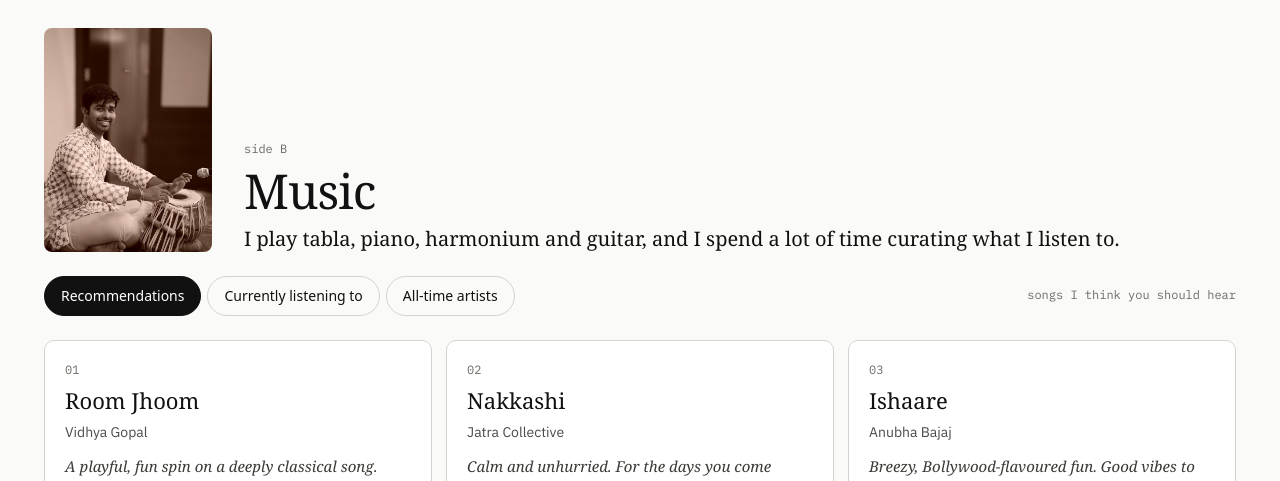
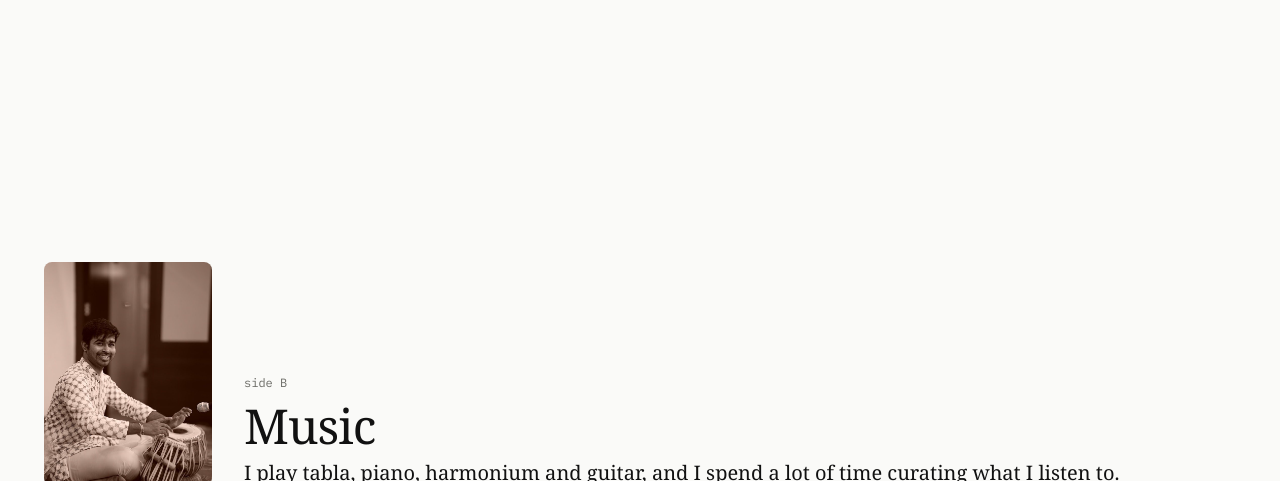
Before and after one commit to AtharvBagade/website, a plain HTML site: page index.html in a window 1280 px wide. Shown: the part 2319-2800 px from the top of the page. Drawn offline with Linux system fonts and the light colour scheme; a web font is replaced by a local one.

Commit message:
Give each section a full screen, snap between them and animate on scroll
Each section now fills the screen below the top bar and the page snaps to
section starts; sections taller than the screen still scroll freely.
Section content fades up in order the first time it scrolls into view, and
Hello's print, title and photo drift and fade as you scroll away from it.
Both animations are skipped for visitors who prefer reduced motion.

Co-Authored-By: Claude Opus 5.5 <noreply@anthropic.com>
Claude-Session: https://claude.ai/code/session_012RmaRAJCcJvVqnSFoZpAVZ

```diff
--- a/main.js
+++ b/main.js
@@ -1,5 +1,7 @@
 // Atharv Bagade: personal site behaviour.
-// One scrolling page: the top nav links jump to each section, and the link for the section in view is marked current.
+// One scrolling page of full-screen sections: the top nav links jump to each section, and the link for the section
+// in view is marked current. Section content fades up when the section first scrolls into view, and Hello drifts
+// away as you scroll past it (both skipped when the visitor prefers reduced motion).
 // Work and Music lists come from data/*.json.
 
 const ICONS = {
@@ -18,6 +20,11 @@ const MUSIC_NOTES = {
 const app = document.querySelector('.app');
 const sections = [...document.querySelectorAll('.page-section')];
 const navLinks = [...document.querySelectorAll('.top-nav a')];
+const hello = document.getElementById('hello');
+const reduceMotion = window.matchMedia('(prefers-reduced-motion: reduce)').matches;
+
+// Items that fade up in each section, in the order they appear. Matches the selector list in styles.css.
+const REVEAL_ITEMS = '.section-head, .tabs-row, .track, .card, .rec, .row, .stack > div, .contact-links li';
 
 // ---------- Small DOM helpers ----------
 
@@ -61,6 +68,12 @@ function currentSection() {
 }
 
 function updateOnScroll() {
+  // Hello parallax: 0 at the top of the page, 1 once Hello has scrolled fully away.
+  if (!reduceMotion) {
+    const progress = Math.min(window.scrollY / hello.offsetHeight, 1);
+    hello.style.setProperty('--p', progress.toFixed(3));
+  }
+
   // The top bar is see-through only at the very top; once anything scrolls under it, it turns solid.
   app.classList.toggle('at-top', window.scrollY < 8);
 
@@ -70,6 +83,30 @@ function updateOnScroll() {
     if (link.getAttribute('href') === `#${current}`) link.setAttribute('aria-current', 'location');
     else link.removeAttribute('aria-current');
   }
+}
+
+// ---------- On-scroll reveal ----------
+
+// Numbers reveal items so they rise one after another, starting at `first`.
+// Lists rendered by a tab start at 2, so they follow the section heading and tabs.
+function setRevealOrder(container, first = 0) {
+  container.querySelectorAll(REVEAL_ITEMS).forEach((item, index) => item.style.setProperty('--i', first + index));
+}
+
+function setupReveal() {
+  if (reduceMotion) return;
+  for (const section of sections) setRevealOrder(section);
+  app.classList.add('reveal-ready');
+
+  // A section is revealed once, when its top comes within the lower fifth of the screen.
+  const observer = new IntersectionObserver((entries) => {
+    for (const entry of entries) {
+      if (!entry.isIntersecting) continue;
+      entry.target.classList.add('in-view');
+      observer.unobserve(entry.target);
+    }
+  }, { rootMargin: '0px 0px -20% 0px' });
+  for (const section of sections) observer.observe(section);
 }
 
 // ---------- Theme ----------
@@ -125,6 +162,7 @@ function setupWork(projects) {
   const list = document.getElementById('work-list');
   const buttons = setupTabs('work', 'built', (status) => {
     list.replaceChildren(...projects.filter((p) => p.status === status).map(projectCard));
+    setRevealOrder(list, 2);
   });
   for (const button of buttons) {
     button.querySelector('.count').textContent = projects.filter((p) => p.status === button.dataset.key).length;
@@ -164,6 +202,7 @@ function setupMusic(music) {
       const rows = el('div', { className: key === 'current' ? 'rows single' : 'rows' }, music[key].map(artistRow));
       list.replaceChildren(rows);
     }
+    setRevealOrder(list, 2);
   });
 }
 
@@ -182,6 +221,7 @@ function showLoadError(containerId) {
 
 // ---------- Start ----------
 
+setupReveal();
 updateOnScroll();
 window.addEventListener('scroll', updateOnScroll, { passive: true });
 window.addEventListener('resize', updateOnScroll);
--- a/styles.css
+++ b/styles.css
@@ -1,7 +1,8 @@
 /*
   Atharv Bagade: personal site.
-  One scrolling page. Monochrome theme with dark/light modes.
-  A fixed top bar holds jump links to each section; Hello fills the first screen.
+  One scrolling page of full-screen sections that snap into place. Monochrome theme with dark/light modes.
+  A fixed top bar holds jump links to each section. Section content fades up as it arrives;
+  Hello drifts and fades as you scroll away from it.
   Desktop: Hello shows a tilted print over a blurred copy of the photo.
   Phone (<= 720px): the section links are hidden and Hello shows the photo full-screen.
 */
@@ -58,7 +59,8 @@
 
 /* ---------- Base ---------- */
 *, *::before, *::after { box-sizing: border-box; }
-html { scroll-behavior: smooth; }
+/* Each section snaps to just below the fixed top bar. Sections taller than the screen still scroll freely. */
+html { scroll-behavior: smooth; scroll-snap-type: y mandatory; scroll-padding-top: var(--bar-h); }
 body { margin: 0; }
 body {
   background: var(--bg);
@@ -91,7 +93,7 @@ ul, ol { margin: 0; padding: 0; list-style: none; }
 }
 /* Fades into the page colour at the bottom so Hello flows into the next section. */
 .backdrop-veil { background: linear-gradient(to bottom, var(--veil) 70%, var(--bg)); }
-.backdrop-photo { background: url('img/hero.jpg') 56% 28% / cover; }
+.backdrop-photo { background: url('img/hero.jpg') 56% 28% / cover; translate: 0 calc(var(--p) * 30%); }
 .backdrop-shade {
   background:
     linear-gradient(to top, rgba(0, 0, 0, .78) 0%, rgba(0, 0, 0, 0) 55%),
@@ -127,20 +129,36 @@ ul, ol { margin: 0; padding: 0; list-style: none; }
 }
 :root[data-theme="dark"] .icon-moon, :root:not([data-theme="dark"]) .icon-sun { display: none; }
 
-/* ---------- Sections ---------- */
-.page-section { padding: 64px var(--pad-x); scroll-margin-top: var(--bar-h); }
+/* ---------- Sections: each fills the screen below the top bar, content centred vertically ---------- */
+.page-section {
+  min-height: calc(100vh - var(--bar-h)); min-height: calc(100svh - var(--bar-h));
+  display: flex; flex-direction: column; justify-content: center;
+  padding: 56px var(--pad-x);
+  scroll-snap-align: start;
+}
 .page-section > * + * { margin-top: 24px; }
-.page-section:last-child { padding-bottom: 96px; }
+
+/* ---------- On-scroll reveal ----------
+   main.js adds .reveal-ready (skipped for reduced motion), gives each item its order in --i,
+   and marks a section .in-view when it scrolls into view. Uses `translate` so card hover (`transform`) still works. */
+.reveal-ready .page-section:not(.hello) :is(.section-head, .tabs-row, .track, .card, .rec, .row, .stack > div, .contact-links li) { opacity: 0; }
+.reveal-ready .page-section.in-view :is(.section-head, .tabs-row, .track, .card, .rec, .row, .stack > div, .contact-links li) {
+  animation: rise .6s cubic-bezier(.2, .7, .2, 1) both;
+  animation-delay: calc(min(var(--i, 0), 10) * 70ms);
+}
+@keyframes rise { from { opacity: 0; translate: 0 18px; } to { opacity: 1; translate: none; } }
 
 /* ---------- Hello: the full first screen ---------- */
 .hello {
-  position: relative; overflow: hidden; padding: 0;
+  --p: 0; /* how far Hello has scrolled away, 0 to 1; set by main.js and drives the parallax below */
+  display: block; position: relative; overflow: hidden; padding: 0;
   height: 100vh; height: 100svh; min-height: 560px;
 }
 .hello > * + * { margin-top: 0; }
 .hero {
   position: absolute; left: var(--pad-x); right: 54%; bottom: 64px;
   display: flex; flex-direction: column; gap: 18px;
+  translate: 0 calc(var(--p) * -60px); opacity: calc(1 - var(--p) * 1.6);
 }
 .hero h1 { font-size: 56px; line-height: 1; letter-spacing: -0.025em; max-width: 13em; }
 .hero h1 em { font-style: italic; color: var(--ink); }
@@ -154,6 +172,7 @@ ul, ol { margin: 0; padding: 0; list-style: none; }
   background: #F4F1EA; padding: 14px 14px 54px;
   box-shadow: 0 24px 50px rgba(0, 0, 0, .35), 0 2px 6px rgba(0, 0, 0, .2);
   animation: print-in .6s ease;
+  translate: 0 calc(var(--p) * -140px); opacity: calc(1 - var(--p) * 1.2);
 }
 /* Its own keyframes: the shared view-in would replace the centring and tilt while it runs, then snap at the end. */
 @keyframes print-in {
@@ -165,7 +184,7 @@ ul, ol { margin: 0; padding: 0; list-style: none; }
   position: absolute; left: 50%; bottom: 22px; transform: translateX(-50%);
   display: flex; align-items: center; gap: 6px; min-height: 32px;
   font-family: var(--font-ui); font-weight: 500; font-size: 13px;
-  color: var(--nav-ink); opacity: .6; text-decoration: none;
+  color: var(--nav-ink); opacity: calc(.6 - var(--p) * 2); text-decoration: none;
 }
 .scroll-cue:hover { opacity: 1; }
 
```
